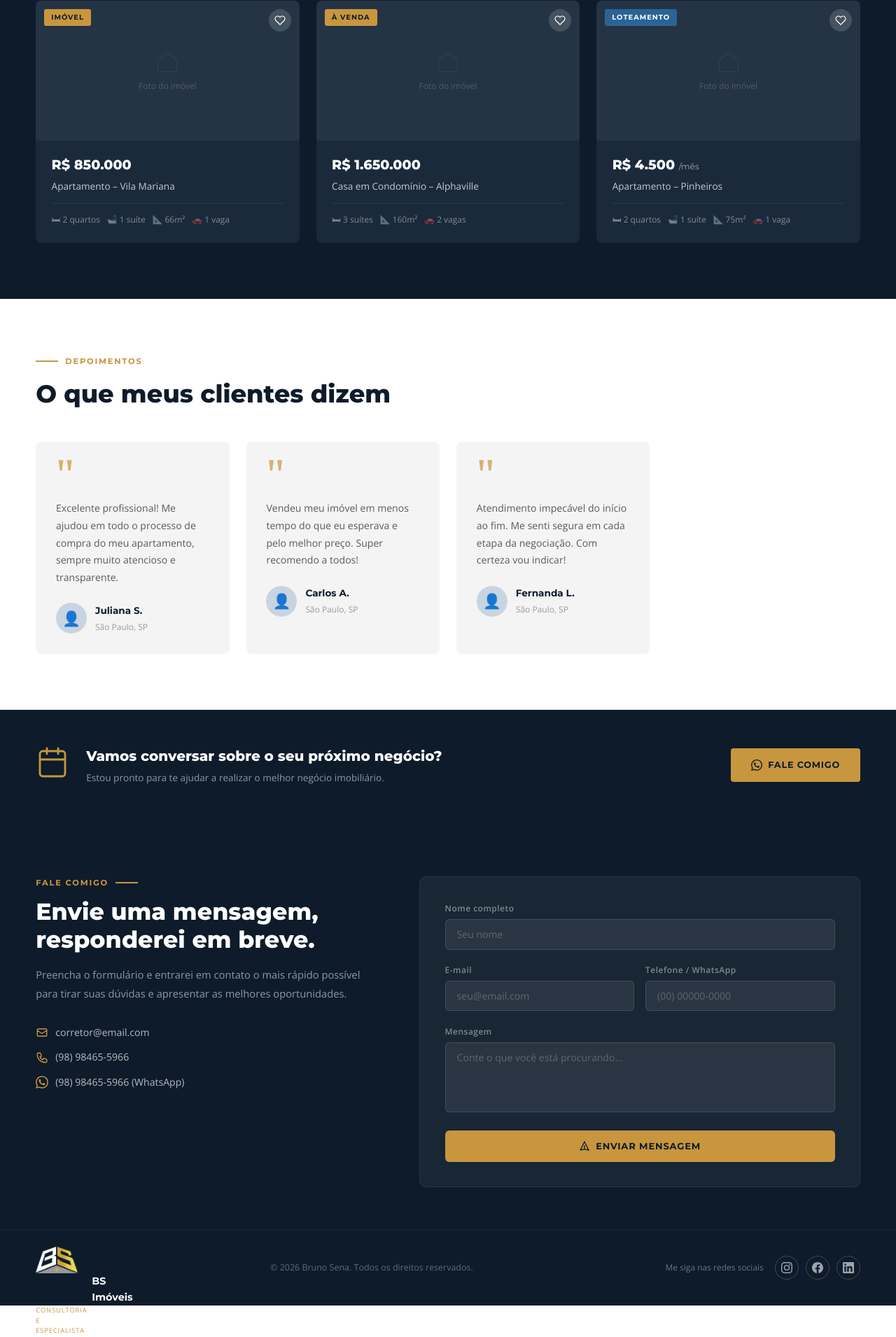
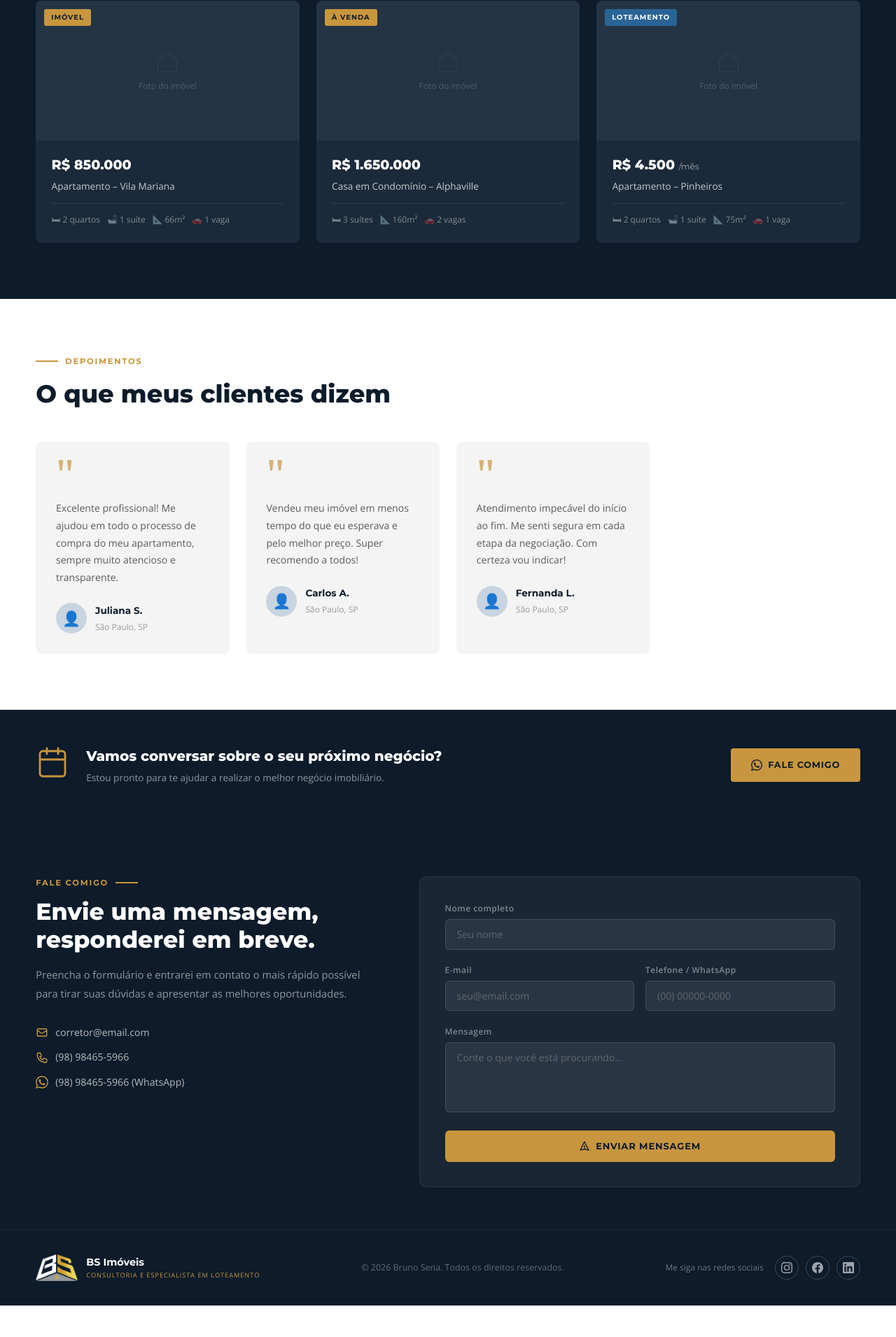
Before and after one commit to thyagoemanoell/bs-imoveis, a React (Vite) app: page / in a window 1280 px wide. Shown: the part 1795-3705 px from the top of the page at 70% size. After the commit the page ends 3660 px from the top, so only its background shows below. Built offline with nearby package versions, Linux system fonts and the light colour scheme.

Commit message:
algumas alterações feitas

```diff
--- a/index.html
+++ b/index.html
@@ -2,7 +2,7 @@
 <html lang="PT-BR">
   <head>
     <meta charset="UTF-8" />
-    <link rel="icon" type="image/x-icon" href="./src/assets/logo bs imobiliaria/logo bs transparente.png" />
+    <link rel="icon" type="image/x-icon" href="./src/assets/logo bs imobiliaria/Logo BS-.png" />
     <meta name="viewport" content="width=device-width, initial-scale=1.0" />
     <title>BS Imóveis</title>
     <link rel="preconnect" href="https://fonts.googleapis.com" />
--- a/src/assets/css/estilo.css
+++ b/src/assets/css/estilo.css
@@ -705,14 +705,20 @@ footer {
   .footer-social-wrap { justify-content: center; }
 }
 
-.footer-logo{
+.footer-logo {
+  display: flex;
+  align-items: center;
+  gap: 12px;
+}
+.footer-logo img {
   width: 60px;
   height: 60px;
+  object-fit: contain;
+  flex-shrink: 0;
 }
 .footer-logo-name {
   font-family: 'Montserrat', sans-serif;
   font-size: 0.9rem; font-weight: 700; color: var(--branco);
-  margin-left: 80px;
 }
 .footer-logo-cargo { font-size: 0.58rem; color: var(--ouro); letter-spacing: 0.1em; text-transform: uppercase; }
 
@@ -770,10 +776,10 @@ footer {
   width: 22px; height: 2px;
   background: var(--branco);
   border-radius: 2px;
-  transition: transform 0.25s, opacity 0.2s;
+  transition: transform 0.35s cubic-bezier(0.23, 1, 0.32, 1), opacity 0.25s ease;
 }
 .hamburger.aberto span:nth-child(1) { transform: translateY(7px) rotate(45deg); }
-.hamburger.aberto span:nth-child(2) { opacity: 0; }
+.hamburger.aberto span:nth-child(2) { opacity: 0; transform: scaleX(0); }
 .hamburger.aberto span:nth-child(3) { transform: translateY(-7px) rotate(-45deg); }
 
 /* ── Menu mobile ── */
@@ -788,8 +794,27 @@ footer {
   gap: 1.2rem;
   z-index: 199;
   box-shadow: 0 12px 40px rgba(0,0,0,0.5);
+  opacity: 0;
+  transform: translateY(-12px);
+  pointer-events: none;
+  transition: opacity 0.28s ease, transform 0.32s cubic-bezier(0.23, 1, 0.32, 1);
+}
+.mobile-menu.aberto {
+  opacity: 1;
+  transform: translateY(0);
+  pointer-events: auto;
 }
 .mobile-menu ul { list-style: none; }
+.mobile-menu ul li {
+  opacity: 0;
+  transform: translateX(-10px);
+  transition: opacity 0.25s ease, transform 0.3s cubic-bezier(0.23, 1, 0.32, 1);
+}
+.mobile-menu.aberto ul li:nth-child(1) { opacity: 1; transform: translateX(0); transition-delay: 0.05s; }
+.mobile-menu.aberto ul li:nth-child(2) { opacity: 1; transform: translateX(0); transition-delay: 0.10s; }
+.mobile-menu.aberto ul li:nth-child(3) { opacity: 1; transform: translateX(0); transition-delay: 0.15s; }
+.mobile-menu.aberto ul li:nth-child(4) { opacity: 1; transform: translateX(0); transition-delay: 0.20s; }
+.mobile-menu.aberto ul li:nth-child(5) { opacity: 1; transform: translateX(0); transition-delay: 0.25s; }
 .mobile-menu ul li a {
   display: block;
   padding: 0.85rem 0;
--- a/src/components/navbar.jsx
+++ b/src/components/navbar.jsx
@@ -56,8 +56,7 @@ function Navbar({ onAbrirContato }) {
         <span />
       </button>
 
-      {menuAberto && (
-        <div className="mobile-menu">
+      <div className={`mobile-menu${menuAberto ? ' aberto' : ''}`}>
         <ul>
           <li><a href="#hero" onClick={fecharMenu}>Início</a></li>
           <li><a href="#sobre" onClick={fecharMenu}>Sobre</a></li>
@@ -67,7 +66,6 @@ function Navbar({ onAbrirContato }) {
         </ul>
 
         {/* Contato do WhatsApp */}
-
         <a
           className="btn-gold"
           href="https://wa.me/5598984655966"
@@ -79,7 +77,6 @@ function Navbar({ onAbrirContato }) {
           (98) 98465-5966
         </a>
       </div>
-      )}
     </nav>
   );
 }
--- a/src/components/principal.jsx
+++ b/src/components/principal.jsx
@@ -233,11 +233,6 @@ function Principal() {
               {/* campo de classe "venda", "aluguel", "loteamento" e "imóvel" */}
 
               <span className="ci-badge venda">Imóvel</span>
-              <div className="ci-fav">
-                <svg xmlns="http://www.w3.org/2000/svg" viewBox="0 0 24 24">
-                  <path d="M20.84 4.61a5.5 5.5 0 0 0-7.78 0L12 5.67l-1.06-1.06a5.5 5.5 0 0 0-7.78 7.78l1.06 1.06L12 21.23l7.78-7.78 1.06-1.06a5.5 5.5 0 0 0 0-7.78z" />
-                </svg>
-              </div>
             </div>
             <div className="ci-body">
 
@@ -265,11 +260,6 @@ function Principal() {
                 <span>Foto do imóvel</span>
               </div>
               <span className="ci-badge venda">À Venda</span>
-              <div className="ci-fav">
-                <svg xmlns="http://www.w3.org/2000/svg" viewBox="0 0 24 24">
-                  <path d="M20.84 4.61a5.5 5.5 0 0 0-7.78 0L12 5.67l-1.06-1.06a5.5 5.5 0 0 0-7.78 7.78l1.06 1.06L12 21.23l7.78-7.78 1.06-1.06a5.5 5.5 0 0 0 0-7.78z" />
-                </svg>
-              </div>
             </div>
             <div className="ci-body">
               <div className="ci-preco">R$ 1.650.000</div>
@@ -296,11 +286,6 @@ function Principal() {
               {/* campo de informação do imóvel */}
 
               <span className="ci-badge aluguel">Loteamento</span>
-              <div className="ci-fav">
-                <svg xmlns="http://www.w3.org/2000/svg" viewBox="0 0 24 24">
-                  <path d="M20.84 4.61a5.5 5.5 0 0 0-7.78 0L12 5.67l-1.06-1.06a5.5 5.5 0 0 0-7.78 7.78l1.06 1.06L12 21.23l7.78-7.78 1.06-1.06a5.5 5.5 0 0 0 0-7.78z" />
-                </svg>
-              </div>
             </div>
             <div className="ci-body">
               <div className="ci-preco">
```
Lines whose indentation alone changed are shown as unchanged.
